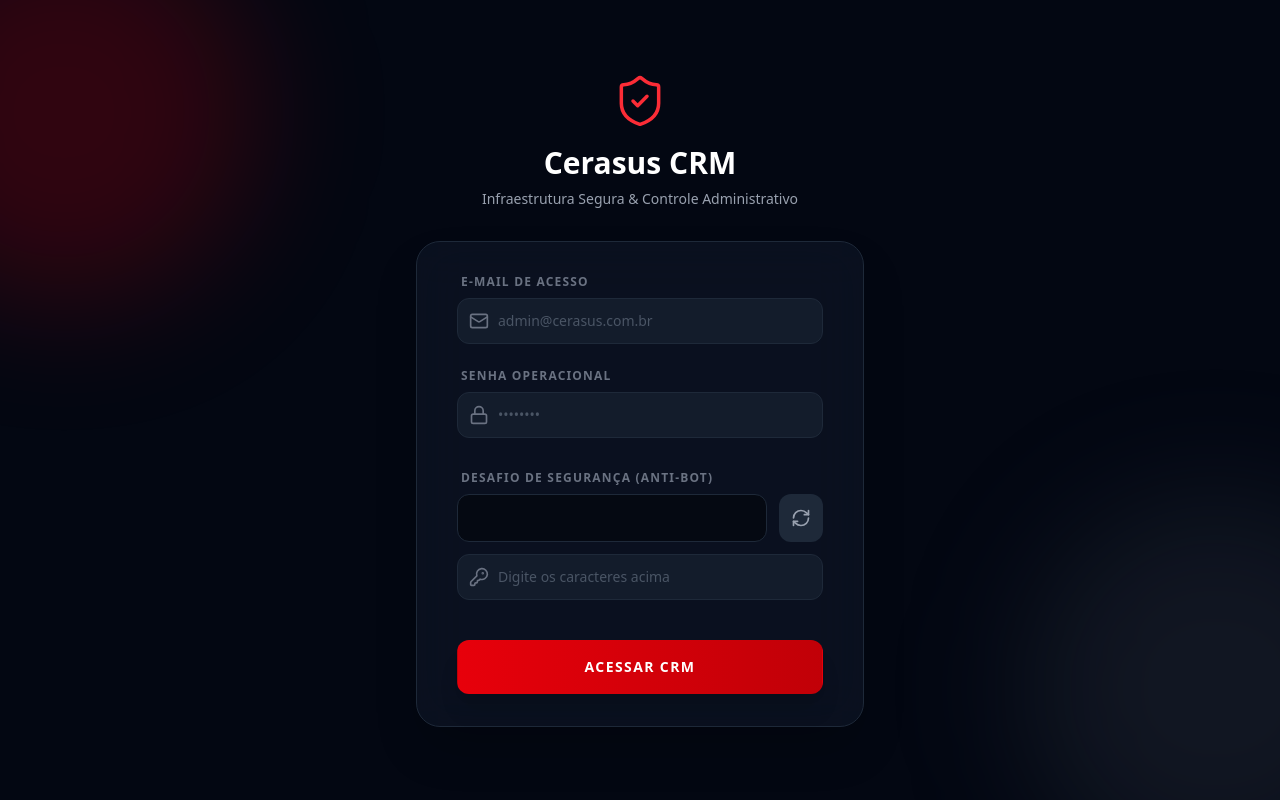
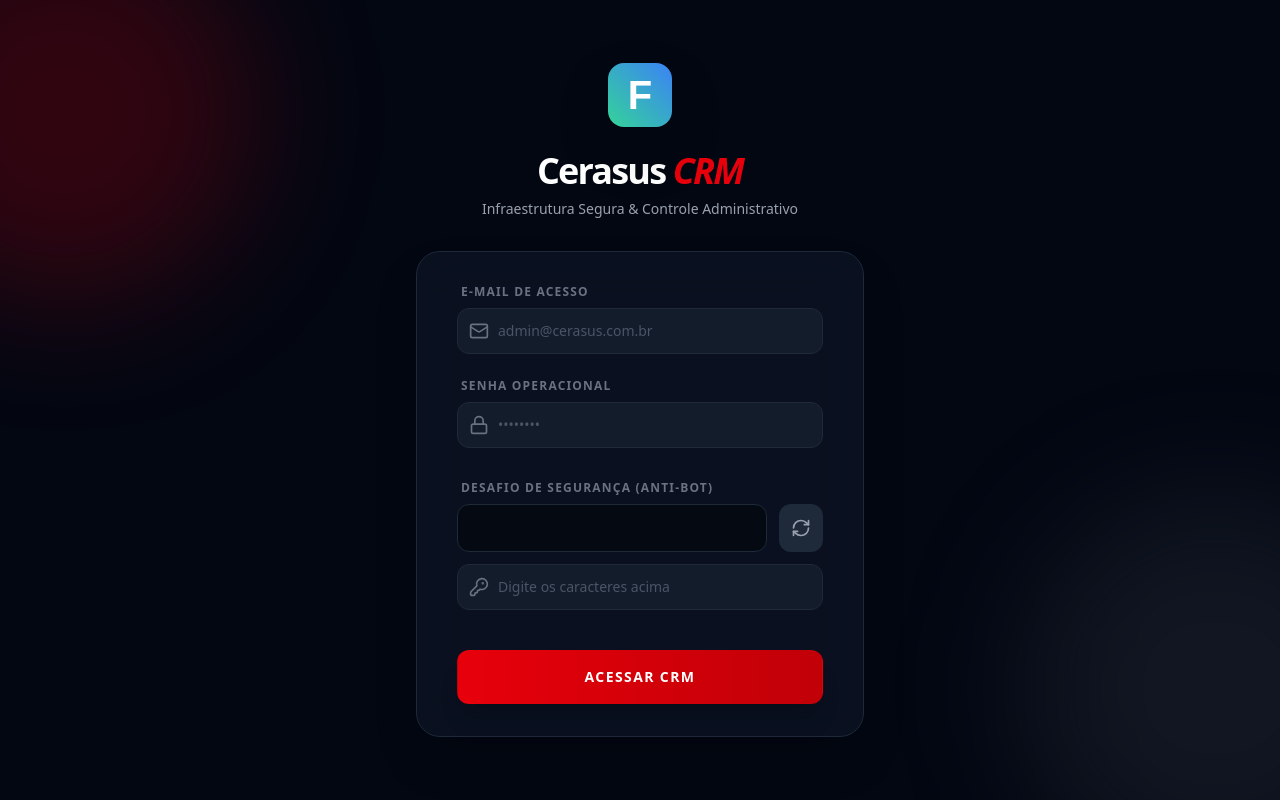
Before and after one commit to kallill/Finansys, a React (Vite) app in the folder frontend/: page /admin/login in a window 1280 px wide. Built offline with nearby package versions, Linux system fonts and the light colour scheme; no server answers; the HTML template or start-up script is replaced by a standard one.

Commit message:
style(crm): sincroniza identidade visual, favicon e logo com site oficial

```diff
--- a/frontend/index.html
+++ b/frontend/index.html
@@ -2,9 +2,9 @@
 <html lang="en">
   <head>
     <meta charset="UTF-8" />
-    <link rel="icon" type="image/svg+xml" href="/favicon.svg" />
+    <link rel="icon" type="image/x-icon" href="/favicon.ico" />
     <meta name="viewport" content="width=device-width, initial-scale=1.0" />
-    <title>Cerasus CRM</title>
+    <title>Cerasus | Soluções Inteligentes</title>
   </head>
   <body>
     <div id="root"></div>
--- a/frontend/src/pages/admin/AdminLogin.jsx
+++ b/frontend/src/pages/admin/AdminLogin.jsx
@@ -71,11 +71,11 @@ const AdminLogin = () => {
       <div className="absolute bottom-[-10%] right-[-10%] w-96 h-96 bg-gray-600/20 rounded-full blur-3xl pointer-events-none" />
 
       <div className="sm:mx-auto sm:w-full sm:max-w-md relative z-10">
-        <div className="flex justify-center text-red-500 mb-4">
-          <ShieldCheck size={56} strokeWidth={1.5} />
+        <div className="flex justify-center mb-6">
+          <img src="/favicon.svg" alt="Cerasus Logo" className="h-16 w-16 drop-shadow-2xl" />
         </div>
-        <h2 className="text-center text-3xl font-extrabold text-white">
-          Cerasus CRM
+        <h2 className="text-center text-4xl font-black text-white tracking-tighter">
+          Cerasus <span className="text-red-600 italic">CRM</span>
         </h2>
         <p className="mt-2 text-center text-sm text-gray-400">
           Infraestrutura Segura & Controle Administrativo
```
Also changed, not shown: frontend/public/favicon.svg, 1 other file (tests, documents, lock files or other folders).
